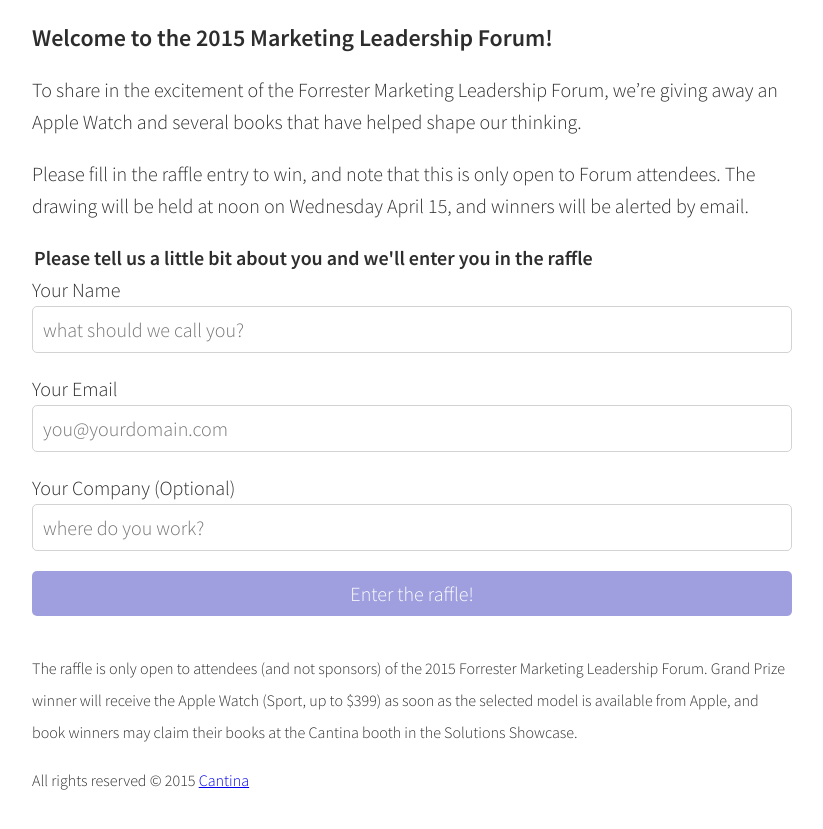
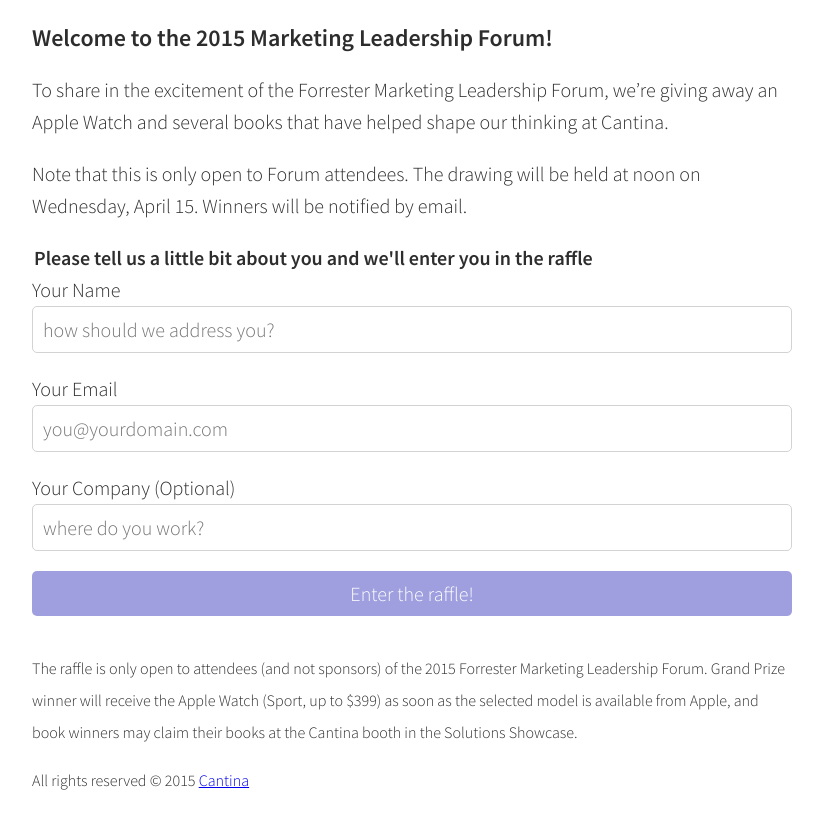
Before and after one commit to stonehippo/c-f, a website: page source/index.html in a window 1280 px wide. Shown: the part 87-916 px from the top of the page, without its empty margins (228-1051 px from the left). Drawn offline with nearby package versions, Linux system fonts and the light colour scheme; a script that the page names is missing.

Commit message:
Some copy edits

```diff
--- a/source/index.html
+++ b/source/index.html
@@ -10,16 +10,17 @@
     <img class="logo" src="Cantina.svg" onerror="this.src='1500x500-CantinaLogo.png'">
     <h1>Welcome to the 2015 Marketing Leadership Forum!</h1>
     <p>
-      To share in the excitement of the Forrester Marketing Leadership Forum, we’re giving away an Apple Watch and several books that have helped shape our thinking.
+      To share in the excitement of the Forrester Marketing Leadership Forum, we’re giving away an Apple Watch and several books that have helped shape our thinking at Cantina.
     </p>
+
     <p>
-      Please fill in the raffle entry to win, and note that this is only open to Forum attendees. The drawing will be held at noon on Wednesday April 15, and winners will be alerted by email.
+      Note that this is only open to Forum attendees. The drawing will be held at noon on Wednesday, April 15. Winners will be notified by email.
     </p>
     <form id="leadForm" class="" action="index.html" method="post">
       <fieldset>
         <legend>Please tell us a little bit about you and we'll enter you in the raffle</legend>
         <label for="name">Your Name</label>
-        <input id="name" type="text" name="leadName" placeholder="what should we call you?" required aria-required>
+        <input id="name" type="text" name="leadName" placeholder="how should we address you?" required aria-required>
         <label for="">Your Email</label>
         <input id="email" type="email" name="emailAddress" placeholder="you@yourdomain.com" required aria-required>
         <label for="company">Your Company (Optional)</label>
```
